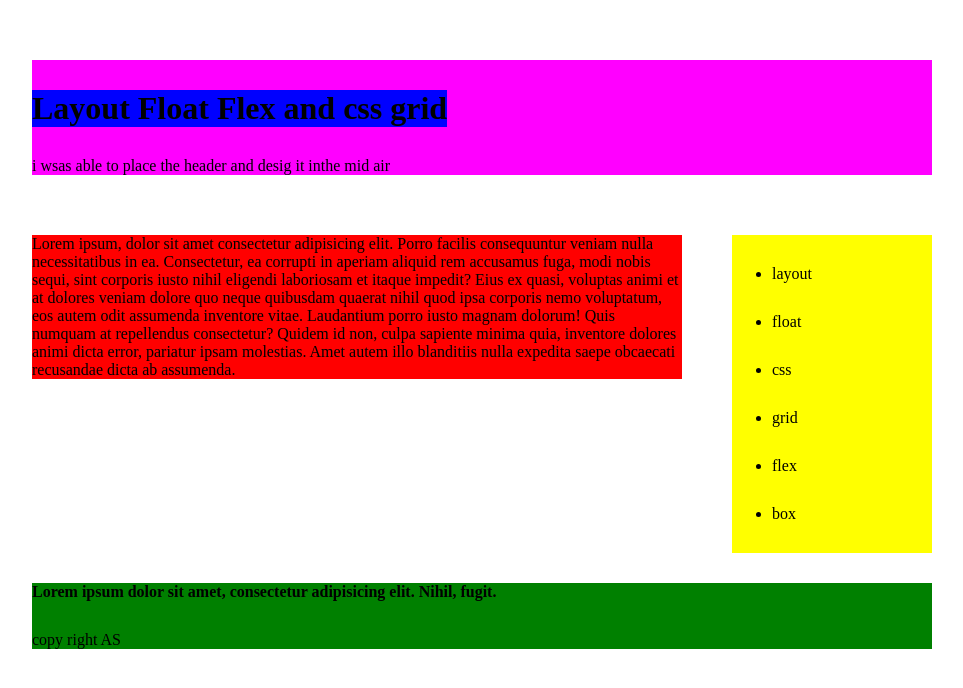
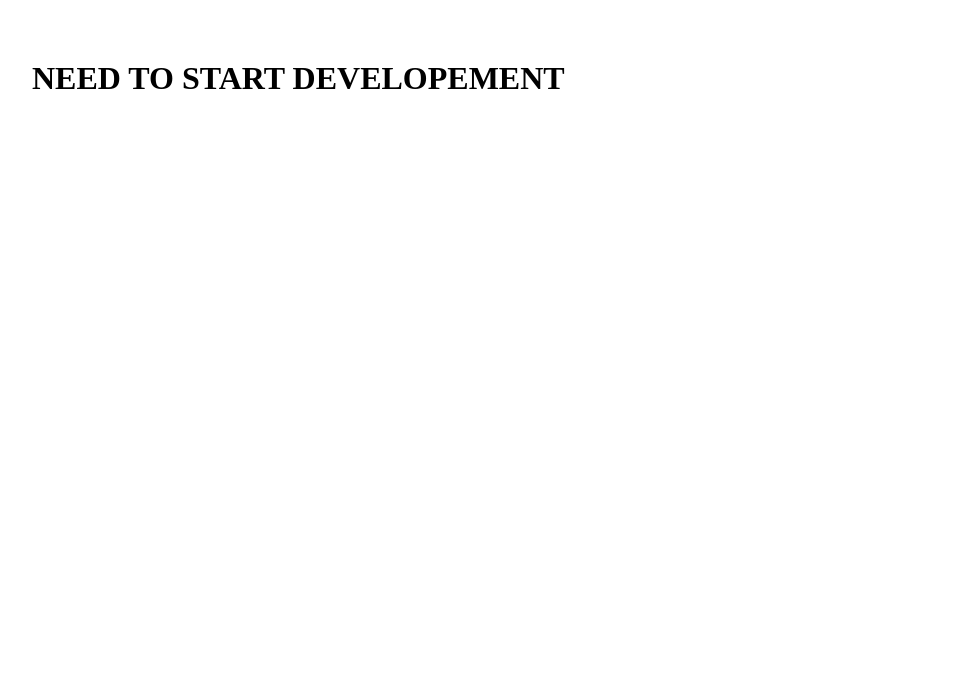
Before and after one commit to Avik2121/Avik2121.github.io, a plain HTML site: page index.html in a window 1280 px wide. Shown: the whole page, without its empty margins (158-1121 px from the left). Drawn offline with Linux system fonts and the light colour scheme.

Commit message:
fRESH sTART

```diff
--- a/index.html
+++ b/index.html
@@ -8,21 +8,6 @@
     <link rel="stylesheet" href="./L_style.css">
 </head>
 <body>
-    <header class="main">  <h1 class="h1">Layout Float Flex and css grid </h1></header>
-    <p class="para">Lorem ipsum, dolor sit amet consectetur adipisicing elit. Porro facilis consequuntur veniam nulla necessitatibus in ea. Consectetur, ea corrupti in aperiam aliquid rem accusamus fuga, modi nobis sequi, sint corporis iusto nihil eligendi laboriosam et itaque impedit? Eius ex quasi, voluptas animi et at dolores veniam dolore quo neque quibusdam quaerat nihil quod ipsa corporis nemo voluptatum, eos autem odit assumenda inventore vitae. Laudantium porro iusto magnam dolorum! Quis numquam at repellendus consectetur? Quidem id non, culpa sapiente minima quia, inventore dolores animi dicta error, pariatur ipsam molestias. Amet autem illo blanditiis nulla expedita saepe obcaecati recusandae dicta ab assumenda.</p>
-</div><aside class="sider">
-    <ul class="list">
-        <li>layout </li>
-        <li>float</li>
-        <li>css</li>
-        <li>grid</li>
-        <li>flex</li>
-        <li>box</li>
-
-     </ul>
- </aside>
-   <div><strong id="str"> Lorem ipsum dolor sit amet, consectetur adipisicing elit. Nihil, fugit.</strong>
-    <footer class="dead"> copy right AS </footer>
-
+<H1>NEED TO START DEVELOPEMENT </H1>
 </body>
 </html>
```
